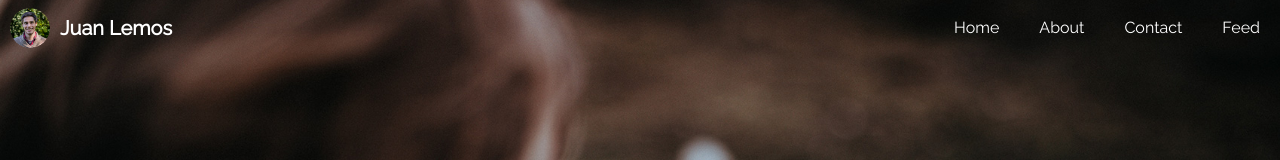
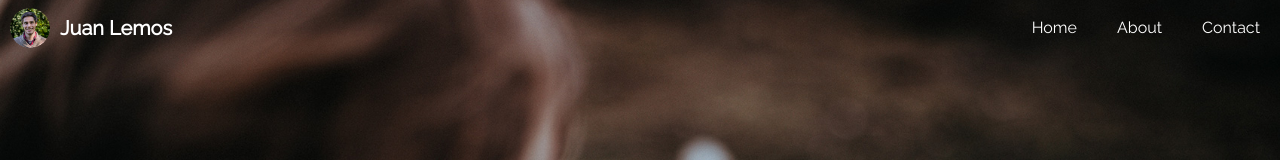
Before and after one commit to juanpale/juanpale.github.io, a React (Create React App) app: page / in a window 1280 px wide. Shown: the top 160 px of the page. Built offline with nearby package versions, Linux system fonts and the light colour scheme.

Commit message:
add smoth scroll

```diff
--- a/package.json
+++ b/package.json
@@ -7,6 +7,7 @@
     "react": "^16.8.5",
     "react-dom": "^16.8.5",
     "react-scripts": "2.1.8",
+    "react-scroll": "^1.7.11",
     "react-scroll-parallax": "^2.0.4",
     "styled-components": "^4.1.3"
   },
--- a/src/App.js
+++ b/src/App.js
@@ -5,6 +5,7 @@ import TopBanner from "components/TopBanner";
 import Home from "components/Home";
 import About from "components/About";
 import { colors } from "assets/colors";
+import { Element } from "react-scroll";
 
 class App extends Component {
   constructor(props) {
@@ -34,9 +35,15 @@ class App extends Component {
           <TopBanner
             topBannerWithBackground={this.state.topBannerWithBackground}
           />
-          <Home />
-          <About />
-          <Contact />
+          <Element name="Home">
+            <Home />
+          </Element>
+          <Element name="About">
+            <About />
+          </Element>
+          <Element name="Contact">
+            <Contact />
+          </Element>
         </div>
       </div>
     );
--- a/src/components/About/styles.js
+++ b/src/components/About/styles.js
@@ -25,4 +25,5 @@ export const TextContainer = styled.div`
   line-height: 1.4;
   margin-left: 12px;
   margin-right: 12px;
+  margin-bottom: 60px;
 `;
--- a/src/components/TopBanner/index.js
+++ b/src/components/TopBanner/index.js
@@ -1,4 +1,5 @@
 import React, { Component } from "react";
+import { Link } from "react-scroll";
 import {
   Wrapper,
   PhotoContainer,
@@ -18,10 +19,31 @@ export default class TopBanner extends Component {
           <NameContainer> {"Juan Lemos"}</NameContainer>
         </LeftWrapper>
         <RightMenusWrapper>
-          <MenuContainer>{"Home"}</MenuContainer>
-          <MenuContainer>{"About"}</MenuContainer>
-          <MenuContainer>{"Contact"}</MenuContainer>
-          <MenuContainer>{"Feed"}</MenuContainer>
+          <Link
+            className={"MenuContainer"}
+            to="Home"
+            smooth={true}
+            duration={700}
+          >
+            {"Home"}
+          </Link>
+          <Link
+            className={"MenuContainer"}
+            to="About"
+            smooth={true}
+            duration={700}
+          >
+            {"About"}
+          </Link>
+          <Link
+            className={"MenuContainer"}
+            to="Contact"
+            smooth={true}
+            duration={700}
+          >
+            {"Contact"}
+          </Link>
+          {/* <MenuContainer>{"Feed"}</MenuContainer> */}
         </RightMenusWrapper>
       </Wrapper>
     );
--- a/src/components/TopBanner/styles.js
+++ b/src/components/TopBanner/styles.js
@@ -31,22 +31,24 @@ export const LeftWrapper = styled.div`
   align-items: center;
 `;
 
-export const MenuContainer = styled.div`
-  color: white;
-  height: 100%;
-  &:hover {
-    background: rgba(256, 256, 256, 0.2);
-    cursor: pointer;
-  }
-  display: flex;
-  align-items: center;
-  padding: 0 20px;
-`;
+export const MenuContainer = styled.div``;
 
 export const RightMenusWrapper = styled.div`
   display: flex;
   align-items: center;
   height: 100%;
+
+  .MenuContainer {
+    color: white;
+    height: 100%;
+    &:hover {
+      background: rgba(256, 256, 256, 0.2);
+      cursor: pointer;
+    }
+    display: flex;
+    align-items: center;
+    padding: 0 20px;
+  }
 `;
 
 export const WhiteBackground = styled.div``;
```
Also changed, not shown: 1 other file (tests, documents, lock files or other folders).
